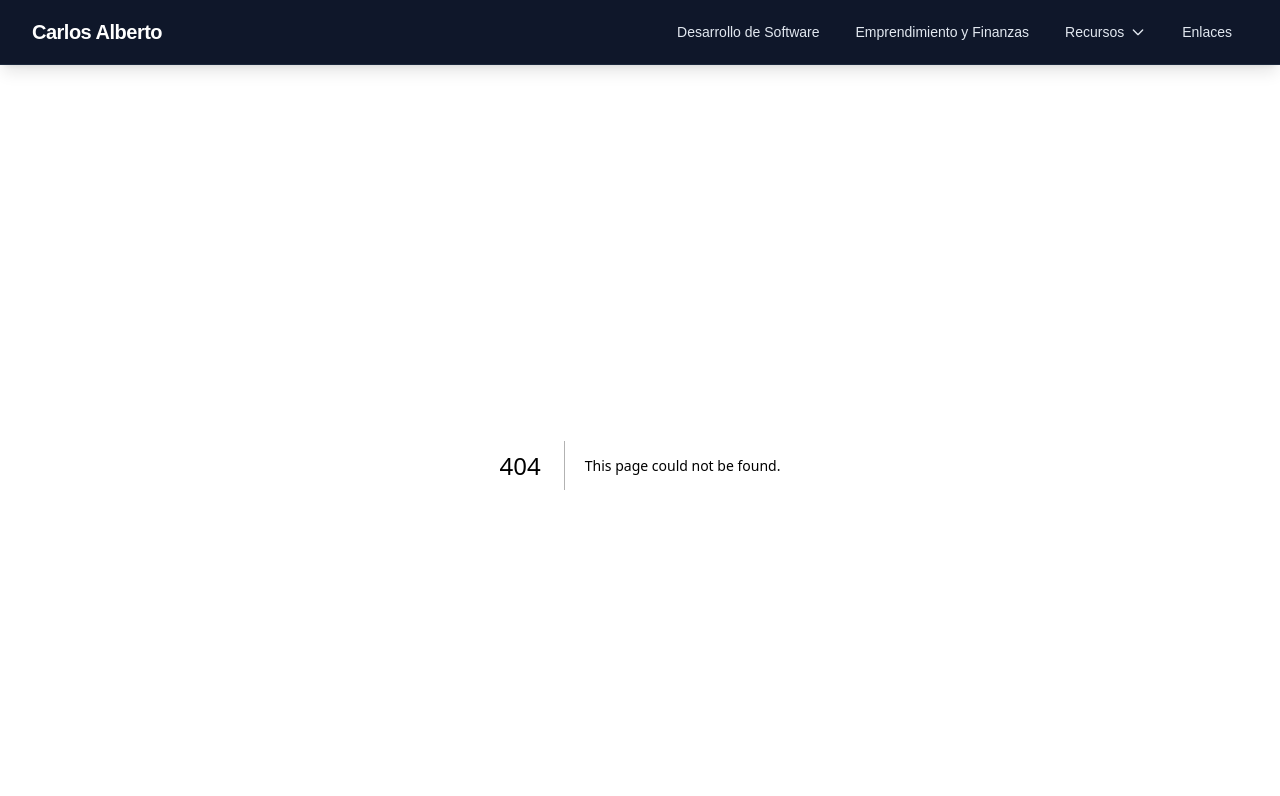
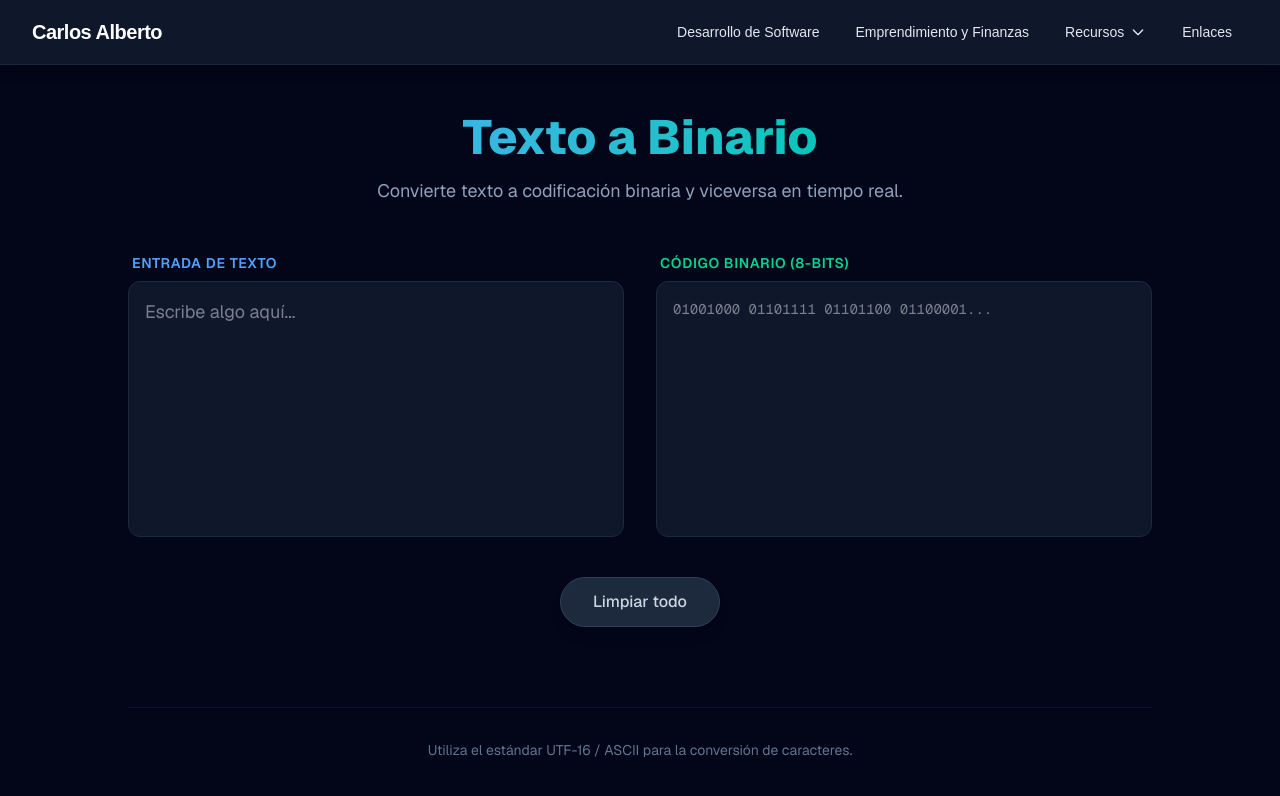
Before and after one commit to carlosalbertoxw/carlosalbertoxw.github.io, a Next.js app: page /tools/textToBinary in a window 1280 px wide. Before the commit this address had no page. Shown: the top 796 px of the page. Built offline with nearby package versions, Linux system fonts and the light colour scheme.

Commit message:
Se realizan cambios en el contenido de la página.

```diff
--- a/src/app/entrepreneurship-finance/page.tsx
+++ b/src/app/entrepreneurship-finance/page.tsx
@@ -116,7 +116,7 @@ export default function EntrepreneurshipFinance() {
                 Si crees que puedo ayudarte en algo, no dudes en contactarme.
               </p>
               <Link
-                href="/contact"
+                href="/links"
                 className="inline-block bg-white text-emerald-700 px-6 py-2 rounded-lg font-bold text-sm hover:bg-emerald-50 transition-colors"
               >
                 Contactar
--- a/src/app/git/page.tsx
+++ b/src/app/git/page.tsx
@@ -88,7 +88,7 @@ export default function Git() {
             Si crees que puedo ayudarte en algo, no dudes en contactarme.
           </p>
           <Link
-            href="/contact"
+            href="/links"
             className="text-orange-600 font-bold hover:text-orange-700 underline decoration-2 underline-offset-4"
           >
             Contactar
--- a/src/app/page.tsx
+++ b/src/app/page.tsx
@@ -82,6 +82,14 @@ export default function Home() {
                   Segmenta archivos PDF en documentos individuales por página de manera segura.
                 </p>
               </Link>
+              <Link href="/tools/textToBinary" className="block bg-white p-6 rounded-2xl shadow-sm border border-slate-100 hover:border-blue-300 hover:shadow-md transition-all group">
+                <h3 className="text-lg font-bold text-slate-900 group-hover:text-blue-600 mb-2 transition-colors">
+                  Traductor de Texto a Binario
+                </h3>
+                <p className="text-slate-600 text-sm">
+                  Convierte texto a código binario y viceversa de forma rápida.
+                </p>
+              </Link>
               <Link href="/tools/compoundInterestCalculator" className="block bg-white p-6 rounded-2xl shadow-sm border border-slate-100 hover:border-blue-300 hover:shadow-md transition-all group">
                 <h3 className="text-lg font-bold text-slate-900 group-hover:text-blue-600 mb-2 transition-colors">
                   Calculadora de Interés Compuesto
--- /dev/null
+++ b/src/app/tools/textToBinary/TextToBinaryForm.tsx
@@ -0,0 +1,103 @@
+"use client";
+import React, { useState } from "react";
+
+const textToBin = (str: string): string => {
+  return str
+    .split("")
+    .map((char) => char.charCodeAt(0).toString(2).padStart(8, "0"))
+    .join(" ");
+};
+
+const binToText = (bin: string): string => {
+  try {
+    const cleanBin = bin.trim();
+    if (!cleanBin) return "";
+
+    return cleanBin
+      .split(/\s+/)
+      .map((b) => {
+        if (!/^[01]+$/.test(b)) throw new Error("No es binario");
+        return String.fromCharCode(parseInt(b, 2));
+      })
+      .join("");
+  } catch (e) {
+    return "Entrada binaria no válida...";
+  }
+};
+
+export default function TextToBinaryForm() {
+  const [text, setText] = useState("");
+  const [binary, setBinary] = useState("");
+
+  const handleTextChange = (e: React.ChangeEvent<HTMLTextAreaElement>) => {
+    const value = e.target.value;
+    setText(value);
+    setBinary(textToBin(value));
+  };
+
+  const handleBinaryChange = (e: React.ChangeEvent<HTMLTextAreaElement>) => {
+    const value = e.target.value;
+    setBinary(value);
+    setText(binToText(value));
+  };
+
+  const handleClear = () => {
+    setText("");
+    setBinary("");
+  };
+
+  return (
+    <div className="min-h-screen bg-slate-950 text-slate-200 font-sans p-6 md:p-12">
+      <div className="max-w-5xl mx-auto">
+        <header className="text-center mb-12">
+          <h1 className="text-4xl md:text-5xl font-extrabold bg-gradient-to-r from-blue-400 to-emerald-400 bg-clip-text text-transparent mb-4">
+            Texto a Binario
+          </h1>
+          <p className="text-slate-400 text-lg">
+            Convierte texto a codificación binaria y viceversa en tiempo real.
+          </p>
+        </header>
+
+        <div className="grid grid-cols-1 lg:grid-cols-2 gap-8">
+
+          <div className="flex flex-col">
+            <label className="mb-2 ml-1 text-sm font-semibold text-blue-400 uppercase tracking-wider">
+              Entrada de Texto
+            </label>
+            <textarea
+              value={text}
+              onChange={handleTextChange}
+              placeholder="Escribe algo aquí..."
+              className="w-full h-64 p-4 bg-slate-900 border border-slate-800 rounded-xl focus:ring-2 focus:ring-blue-500 focus:border-transparent outline-none transition-all resize-none shadow-inner text-lg"
+            />
+          </div>
+
+          <div className="flex flex-col">
+            <label className="mb-2 ml-1 text-sm font-semibold text-emerald-400 uppercase tracking-wider">
+              Código Binario (8-bits)
+            </label>
+            <textarea
+              value={binary}
+              onChange={handleBinaryChange}
+              placeholder="01001000 01101111 01101100 01100001..."
+              className="w-full h-64 p-4 bg-slate-900 border border-slate-800 rounded-xl focus:ring-2 focus:ring-emerald-500 focus:border-transparent outline-none transition-all resize-none shadow-inner font-mono text-sm leading-relaxed"
+            />
+          </div>
+        </div>
+
+        <div className="flex justify-center mt-10">
+          <button
+            onClick={handleClear}
+            className="px-8 py-3 bg-slate-800 hover:bg-red-900/40 text-slate-300 hover:text-red-400 border border-slate-700 hover:border-red-900/50 rounded-full font-medium transition-all duration-300 shadow-lg"
+          >
+            Limpiar todo
+          </button>
+        </div>
+
+        <footer className="mt-20 pt-8 border-t border-slate-900 text-center text-slate-500 text-sm">
+          <p>Utiliza el estándar UTF-16 / ASCII para la conversión de caracteres.</p>
+        </footer>
+      </div>
+    </div>
+  );
+}
--- /dev/null
+++ b/src/app/tools/textToBinary/page.tsx
@@ -0,0 +1,11 @@
+import { Metadata } from "next";
+import TextToBinaryForm from "./TextToBinaryForm";
+
+export const metadata: Metadata = {
+  title: "Traductor de Texto a Binario",
+  description: "Convierte texto a código binario y viceversa de forma rápida.",
+};
+
+export default function Page() {
+  return <TextToBinaryForm />;
+}
```
